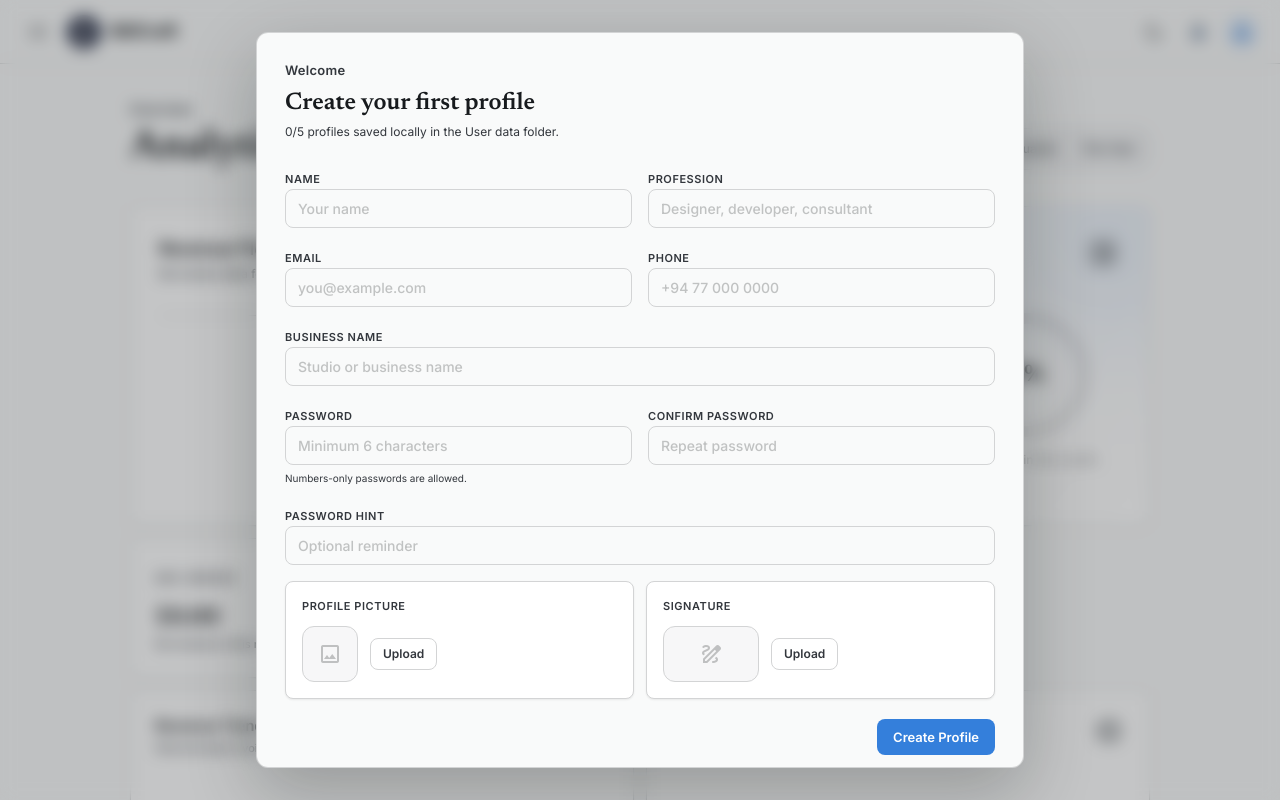
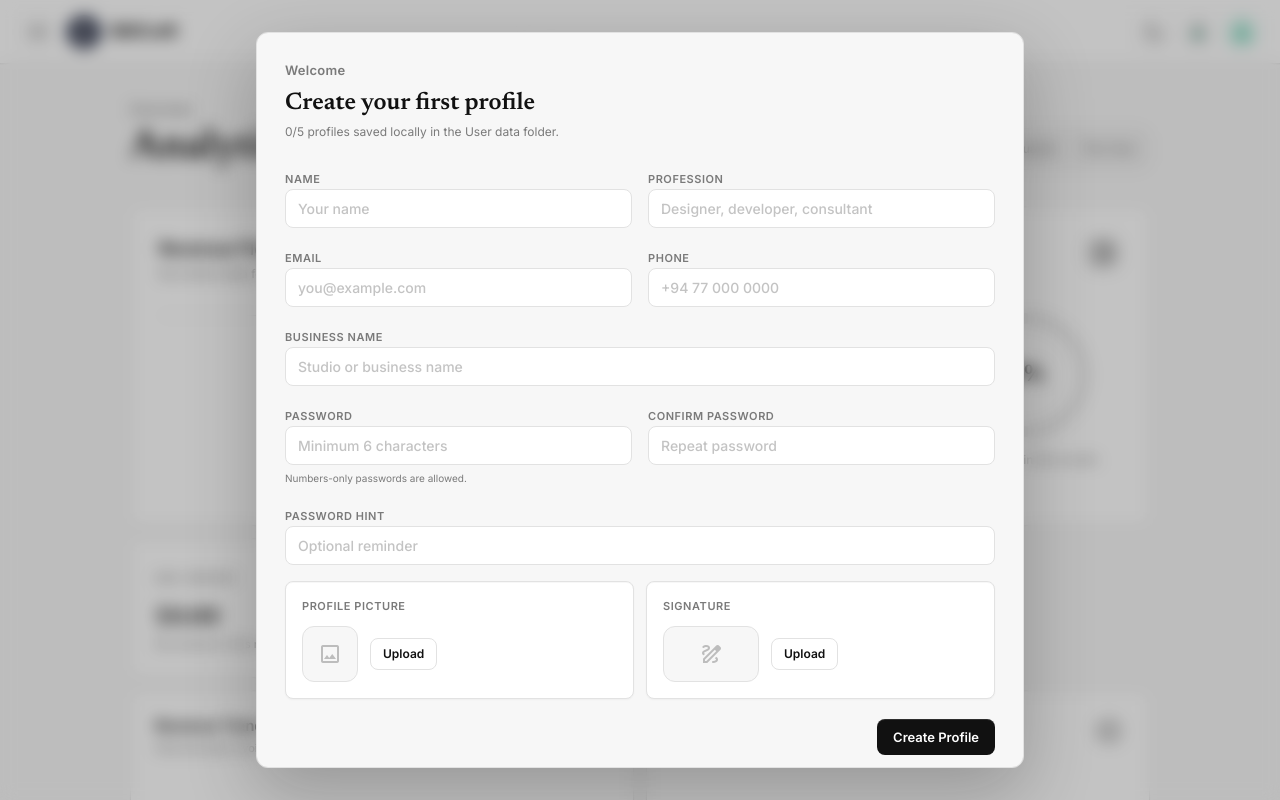
Before and after one commit to nipunyatawara-dev/Billcraft-invoice-manager, a Next.js app: page /analytics in a window 1280 px wide. Shown: the top 800 px of the page. Built offline with nearby package versions, Linux system fonts and the light colour scheme.

Commit message:
Added a new color palatte & some UI tweaks

```diff
--- a/package.json
+++ b/package.json
@@ -3,7 +3,7 @@
   "version": "0.1.0",
   "private": true,
   "scripts": {
-    "dev": "next dev",
+    "dev": "WATCHPACK_POLLING=true next dev",
     "build": "next build",
     "start": "next start",
     "lint": "eslint"
--- a/src/app/analytics/page.tsx
+++ b/src/app/analytics/page.tsx
@@ -54,51 +54,51 @@ const WIDGET_DEFINITION_MAP = new Map(WIDGET_DEFINITIONS.map((widget) => [widget
 const REVENUE_TREND_CONFIG = {
   paid: {
     label: "Paid",
-    colors: { light: ["#16a34a", "#22c55e"], dark: ["#22c55e", "#86efac"] },
+    colors: { light: ["var(--positive)"], dark: ["var(--positive)"] },
   },
   open: {
     label: "Open",
-    colors: { light: ["#2563eb", "#06b6d4"], dark: ["#60a5fa", "#22d3ee"] },
+    colors: { light: ["var(--chart-soft)", "var(--chart-strong)"], dark: ["var(--chart-soft)", "var(--chart-strong)"] },
   },
 } satisfies ChartConfig;
 
 const STATUS_MIX_CONFIG = {
   paid: {
     label: "Paid",
-    colors: { light: ["#16a34a"], dark: ["#22c55e"] },
+    colors: { light: ["var(--positive)"], dark: ["var(--positive)"] },
   },
   unpaid: {
     label: "Unpaid",
-    colors: { light: ["#64748b"], dark: ["#94a3b8"] },
+    colors: { light: ["var(--muted)"], dark: ["var(--muted)"] },
   },
   overdue: {
     label: "Overdue",
-    colors: { light: ["#dc2626"], dark: ["#f87171"] },
+    colors: { light: ["var(--negative)"], dark: ["var(--negative)"] },
   },
 } satisfies ChartConfig;
 
 const TOP_CLIENTS_CONFIG = {
   billed: {
     label: "Billed",
-    colors: { light: ["#2563eb", "#06b6d4"], dark: ["#60a5fa", "#22d3ee"] },
+    colors: { light: ["var(--chart-soft)", "var(--chart-strong)"], dark: ["var(--chart-soft)", "var(--chart-strong)"] },
   },
 } satisfies ChartConfig;
 
 const INVOICE_AGING_CONFIG = {
   amount: {
     label: "Open Amount",
-    colors: { light: ["#f59e0b", "#dc2626"], dark: ["#fbbf24", "#f87171"] },
+    colors: { light: ["var(--muted)", "var(--negative)"], dark: ["var(--muted)", "var(--negative)"] },
   },
 } satisfies ChartConfig;
 
 const COLLECTION_GAUGE_CONFIG = {
   paid: {
     label: "Paid",
-    colors: { light: ["#16a34a"], dark: ["#22c55e"] },
+    colors: { light: ["var(--positive)"], dark: ["var(--positive)"] },
   },
   open: {
     label: "Open",
-    colors: { light: ["#64748b"], dark: ["#94a3b8"] },
+    colors: { light: ["var(--muted)"], dark: ["var(--muted)"] },
   },
 } satisfies ChartConfig;
 
@@ -423,10 +423,7 @@ function PaidRatioWidget({
   paidRatio: number;
 }) {
   return (
-    <div className="surface-featured group relative flex min-h-[320px] flex-col justify-between overflow-hidden p-6 md:col-span-1 lg:col-span-1 lg:p-7">
-      <div className="pointer-events-none absolute inset-0 bg-gradient-to-br from-[var(--featured-text)]/[0.03] to-transparent" />
-      <div className="pointer-events-none absolute -right-16 -top-16 h-48 w-48 rounded-full bg-[var(--accent)]/10 blur-3xl transition-all duration-700 group-hover:bg-[var(--accent)]/15" />
-
+    <div className="surface-featured relative flex min-h-[320px] flex-col justify-between overflow-hidden p-6 md:col-span-1 lg:col-span-1 lg:p-7">
       <div className="relative z-10 mb-3 flex items-center justify-between">
         <p className="text-[13px] font-medium tracking-wide text-[var(--featured-text)]/50">Paid Ratio</p>
         <div className="flex size-9 items-center justify-center rounded-lg bg-[var(--featured-text)]/10">
--- a/src/app/globals.css
+++ b/src/app/globals.css
@@ -5,10 +5,14 @@
 @custom-variant dark (&:is(.dark *));
 
 @theme {
-  --color-palette-1: #f9fafa;
-  --color-palette-2: #d3d4d5;
-  --color-palette-3: #347fdb;
-  --color-palette-4: #171a1d;
+  --color-palette-1: #ffffff;
+  --color-palette-2: #f7f7f7;
+  --color-palette-3: #e2e2e2;
+  --color-palette-4: #111111;
+  --color-palette-5: #7a7a7a;
+  --color-palette-6: #a9d5ff;
+  --color-palette-7: #12b886;
+  --color-palette-8: #ff3b55;
 
   --font-sans: 'Inter', system-ui, -apple-system, BlinkMacSystemFont, 'Segoe UI', Roboto, sans-serif;
   --font-display: 'Newsreader', 'Georgia', 'Times New Roman', serif;
@@ -23,61 +27,82 @@
 @variant dark (&:where(.dark, .dark *));
 
 html {
-  --palette-1: #f9fafa;
-  --palette-2: #d3d4d5;
-  --palette-3: #347fdb;
-  --palette-4: #171a1d;
-  --palette-5: #236abf;
-  --background: var(--palette-1);
+  --palette-1: #ffffff;
+  --palette-2: #f7f7f7;
+  --palette-3: #e2e2e2;
+  --palette-4: #111111;
+  --palette-5: #7a7a7a;
+  --palette-6: #a9d5ff;
+  --palette-7: #12b886;
+  --palette-8: #ff3b55;
+  --background: var(--palette-2);
   --foreground: var(--palette-4);
-  --card: #ffffff;
-  --card-border: var(--palette-2);
-  --muted: #33373d;
-  --accent: var(--palette-3);
-  --accent-hover: var(--palette-5);
-  --action: var(--palette-3);
+  --card: var(--palette-1);
+  --card-border: var(--palette-3);
+  --muted: var(--palette-5);
+  --accent: var(--palette-7);
+  --accent-hover: var(--palette-4);
+  --action: var(--palette-4);
   --action-hover: var(--palette-5);
-  --action-text: #ffffff;
-  --positive: var(--palette-3);
+  --action-text: var(--palette-1);
+  --positive: var(--palette-7);
+  --negative: var(--palette-8);
   --featured: var(--card);
   --featured-text: var(--foreground);
   --featured-muted: var(--muted);
+  --chrome: var(--palette-1);
+  --chrome-border: var(--palette-3);
+  --sidebar-bg: var(--palette-1);
+  --field: var(--palette-1);
+  --chart-soft: var(--palette-6);
+  --chart-strong: var(--palette-6);
   --theme-wipe-x: 50vw;
   --theme-wipe-y: 50vh;
   --theme-wipe-radius: 0px;
 }
 
 html.dark {
-  --palette-1: #f9fafa;
-  --palette-2: #d3d4d5;
-  --palette-3: #347fdb;
-  --palette-4: #171a1d;
-  --palette-5: #236abf;
-  --background: var(--palette-4);
-  --foreground: var(--palette-1);
-  --card: #33373d;
-  --card-border: color-mix(in srgb, var(--palette-2) 34%, transparent);
-  --muted: color-mix(in srgb, var(--palette-2) 86%, transparent);
-  --accent: var(--palette-3);
+  --palette-1: #080808;
+  --palette-2: #111111;
+  --palette-3: #181818;
+  --palette-4: #2b2b2b;
+  --palette-5: #f5f5f5;
+  --palette-6: #9a9a9a;
+  --palette-7: #6b6b6b;
+  --palette-8: #00c48c;
+  --palette-9: #ff3b55;
+  --background: var(--palette-1);
+  --foreground: var(--palette-5);
+  --card: var(--palette-2);
+  --card-border: var(--palette-4);
+  --muted: var(--palette-6);
+  --accent: var(--palette-8);
   --accent-hover: var(--palette-5);
-  --action: var(--palette-3);
-  --action-hover: var(--palette-5);
-  --action-text: #ffffff;
-  --positive: var(--palette-3);
+  --action: var(--palette-5);
+  --action-hover: var(--palette-6);
+  --action-text: var(--palette-1);
+  --positive: var(--palette-8);
+  --negative: var(--palette-9);
   --featured: var(--card);
   --featured-text: var(--foreground);
   --featured-muted: var(--muted);
+  --chrome: var(--palette-2);
+  --chrome-border: var(--palette-4);
+  --sidebar-bg: var(--palette-2);
+  --field: var(--palette-3);
+  --chart-soft: var(--palette-7);
+  --chart-strong: var(--palette-5);
 }
 
 :root {
   --sileo-width: min(350px, calc(100vw - 2rem));
   --sileo-height: 40px;
-  --sileo-state-success: oklch(0.66 0.18 145);
-  --sileo-state-loading: oklch(0.62 0.05 260);
-  --sileo-state-error: oklch(0.62 0.23 25);
-  --sileo-state-warning: oklch(0.78 0.17 82);
-  --sileo-state-info: oklch(0.62 0.18 247);
-  --sileo-state-action: oklch(0.58 0.2 285);
+  --sileo-state-success: var(--positive);
+  --sileo-state-loading: var(--muted);
+  --sileo-state-error: var(--negative);
+  --sileo-state-warning: var(--accent);
+  --sileo-state-info: var(--chart-strong);
+  --sileo-state-action: var(--action);
   --badge-slide-dur: 260ms;
   --badge-pop-dur: 500ms;
   --badge-pop-close-dur: 180ms;
@@ -105,15 +130,15 @@ html.dark {
   --secondary-foreground: var(--foreground);
   --muted-foreground: var(--muted);
   --accent-foreground: var(--foreground);
-  --destructive: oklch(0.577 0.245 27.325);
+  --destructive: var(--negative);
   --border: var(--card-border);
   --input: var(--card-border);
   --ring: var(--accent);
   --chart-1: var(--accent);
-  --chart-2: color-mix(in srgb, var(--accent) 72%, #16a34a);
+  --chart-2: var(--positive);
   --chart-3: color-mix(in srgb, var(--foreground) 54%, transparent);
-  --chart-4: #d97706;
-  --chart-5: #dc2626;
+  --chart-4: var(--chart-soft);
+  --chart-5: var(--negative);
   --radius: var(--radius-default);
   --radius-sm: 0.375rem;
   --radius-md: 0.5rem;
@@ -298,6 +323,22 @@ html.dark {
     padding: 1.25rem;
   }
 
+  .app-shell {
+    min-height: 100vh;
+    background: var(--background);
+  }
+
+  .app-header {
+    border-color: var(--chrome-border, var(--card-border));
+    background: color-mix(in srgb, var(--chrome, var(--background)) 94%, transparent);
+    box-shadow: 0 1px 0 color-mix(in srgb, var(--foreground) 3%, transparent);
+  }
+
+  .app-sidebar {
+    border-color: var(--chrome-border, var(--card-border));
+    background: var(--sidebar-bg, var(--background));
+  }
+
   .page-heading {
     display: flex;
     align-items: flex-end;
@@ -319,7 +360,13 @@ html.dark {
     background: var(--card);
     border: 1px solid var(--card-border);
     border-radius: 0.5rem;
-    box-shadow: 0 1px 2px color-mix(in srgb, var(--palette-4) 8%, transparent);
+    box-shadow:
+      inset 0 1px 0 color-mix(in srgb, var(--foreground) 3%, transparent),
+      0 1px 2px color-mix(in srgb, var(--foreground) 4%, transparent);
+  }
+
+  .surface-featured {
+    background: var(--featured);
   }
 
   .skeleton-block {
@@ -368,6 +415,7 @@ html.dark {
   .btn-primary {
     background: var(--action);
     color: var(--action-text);
+    box-shadow: inset 0 1px 0 color-mix(in srgb, var(--action-text) 12%, transparent);
   }
 
   .btn-primary:hover {
@@ -376,7 +424,8 @@ html.dark {
 
   .btn-secondary {
     border: 1px solid var(--card-border);
-    color: var(--muted);
+    background: var(--card);
+    color: var(--foreground);
   }
 
   .btn-secondary:hover,
@@ -392,6 +441,8 @@ html.dark {
   .icon-button {
     width: 2.25rem;
     height: 2.25rem;
+    border: 1px solid var(--card-border);
+    background: var(--card);
     color: color-mix(in srgb, var(--foreground) 50%, transparent);
   }
 
@@ -458,7 +509,7 @@ html.dark {
     width: 100%;
     border: 1px solid var(--card-border);
     border-radius: 0.5rem;
-    background: transparent;
+    background: var(--field, var(--card));
     color: var(--foreground);
     font-size: 0.875rem;
     font-weight: 500;
@@ -480,7 +531,7 @@ html.dark {
     border: 1px solid var(--card-border);
     border-radius: 0.75rem;
     background: var(--background);
-    box-shadow: 0 24px 70px rgba(10, 16, 13, 0.24);
+    box-shadow: 0 24px 70px color-mix(in srgb, #080808 24%, transparent);
   }
 
   [data-sileo-viewport] {
--- a/src/app/page.tsx
+++ b/src/app/page.tsx
@@ -77,10 +77,7 @@ export default function Home() {
         <div className="grid grid-cols-1 md:grid-cols-2 lg:grid-cols-4 gap-3 mb-3">
 
           {/* Revenue — Featured Card (spans 2 cols, 2 rows) */}
-          <div className="md:col-span-2 md:row-span-2 surface-featured p-6 lg:p-8 flex flex-col justify-between relative overflow-hidden group min-h-[280px]">
-            <div className="absolute inset-0 bg-gradient-to-br from-[var(--featured-text)]/[0.04] to-transparent pointer-events-none" />
-            <div className="absolute -right-16 -bottom-16 w-48 h-48 rounded-full bg-[var(--featured-text)]/[0.04] blur-3xl pointer-events-none group-hover:bg-[var(--featured-text)]/[0.06] transition-all duration-700" />
-
+          <div className="md:col-span-2 md:row-span-2 surface-featured p-6 lg:p-8 flex flex-col justify-between relative overflow-hidden min-h-[280px]">
             <div className="relative z-10">
               <div className="flex items-center gap-2.5 mb-1">
                 <div className="size-7 rounded-lg bg-[var(--featured-text)]/10 flex items-center justify-center">
--- a/src/app/palette.css
+++ b/src/app/palette.css
@@ -1,46 +1,67 @@
 html,
 html[data-light-palette="palette-6"] {
-  --palette-1: #f9fafa;
-  --palette-2: #d3d4d5;
-  --palette-3: #347fdb;
-  --palette-4: #171a1d;
-  --palette-5: #236abf;
-  --background: var(--palette-1);
+  --palette-1: #ffffff;
+  --palette-2: #f7f7f7;
+  --palette-3: #e2e2e2;
+  --palette-4: #111111;
+  --palette-5: #7a7a7a;
+  --palette-6: #a9d5ff;
+  --palette-7: #12b886;
+  --palette-8: #ff3b55;
+  --background: var(--palette-2);
   --foreground: var(--palette-4);
-  --card: #ffffff;
-  --card-border: var(--palette-2);
-  --muted: #33373d;
-  --accent: var(--palette-3);
-  --accent-hover: var(--palette-5);
-  --action: var(--palette-3);
+  --card: var(--palette-1);
+  --card-border: var(--palette-3);
+  --muted: var(--palette-5);
+  --accent: var(--palette-7);
+  --accent-hover: var(--palette-4);
+  --action: var(--palette-4);
   --action-hover: var(--palette-5);
-  --action-text: #ffffff;
-  --positive: var(--palette-3);
+  --action-text: var(--palette-1);
+  --positive: var(--palette-7);
+  --negative: var(--palette-8);
   --featured: var(--card);
   --featured-text: var(--foreground);
   --featured-muted: var(--muted);
+  --chrome: var(--palette-1);
+  --chrome-border: var(--palette-3);
+  --sidebar-bg: var(--palette-1);
+  --field: var(--palette-1);
+  --chart-soft: var(--palette-6);
+  --chart-strong: var(--palette-6);
 }
 
 html[data-light-palette="palette-7"] {
-  --palette-1: #f9fafa;
-  --palette-2: #d3d4d5;
-  --palette-3: #347fdb;
-  --palette-4: #171a1d;
-  --palette-5: #236abf;
-  --background: var(--palette-4);
-  --foreground: var(--palette-1);
-  --card: #33373d;
-  --card-border: color-mix(in srgb, var(--palette-2) 34%, transparent);
-  --muted: color-mix(in srgb, var(--palette-2) 86%, transparent);
-  --accent: var(--palette-3);
+  --palette-1: #080808;
+  --palette-2: #111111;
+  --palette-3: #181818;
+  --palette-4: #2b2b2b;
+  --palette-5: #f5f5f5;
+  --palette-6: #9a9a9a;
+  --palette-7: #6b6b6b;
+  --palette-8: #00c48c;
+  --palette-9: #ff3b55;
+  --background: var(--palette-1);
+  --foreground: var(--palette-5);
+  --card: var(--palette-2);
+  --card-border: var(--palette-4);
+  --muted: var(--palette-6);
+  --accent: var(--palette-8);
   --accent-hover: var(--palette-5);
-  --action: var(--palette-3);
-  --action-hover: var(--palette-5);
-  --action-text: #ffffff;
-  --positive: var(--palette-3);
+  --action: var(--palette-5);
+  --action-hover: var(--palette-6);
+  --action-text: var(--palette-1);
+  --positive: var(--palette-8);
+  --negative: var(--palette-9);
   --featured: var(--card);
   --featured-text: var(--foreground);
   --featured-muted: var(--muted);
+  --chrome: var(--palette-2);
+  --chrome-border: var(--palette-4);
+  --sidebar-bg: var(--palette-2);
+  --field: var(--palette-3);
+  --chart-soft: var(--palette-7);
+  --chart-strong: var(--palette-5);
 }
 
 html[data-light-palette="palette-1"] {
@@ -170,48 +191,69 @@ html.dark[data-dark-palette="palette-1"] {
 }
 
 html.dark,
-html.dark[data-dark-palette="palette-6"] {
-  --palette-1: #f9fafa;
-  --palette-2: #d3d4d5;
-  --palette-3: #347fdb;
-  --palette-4: #171a1d;
-  --palette-5: #236abf;
-  --background: var(--palette-4);
-  --foreground: var(--palette-1);
-  --card: #33373d;
-  --card-border: color-mix(in srgb, var(--palette-2) 34%, transparent);
-  --muted: color-mix(in srgb, var(--palette-2) 86%, transparent);
-  --accent: var(--palette-3);
-  --accent-hover: color-mix(in srgb, var(--palette-3) 84%, var(--palette-1));
-  --action: var(--palette-3);
-  --action-hover: var(--palette-5);
-  --action-text: #ffffff;
-  --positive: var(--palette-3);
+html.dark[data-dark-palette="palette-7"] {
+  --palette-1: #080808;
+  --palette-2: #111111;
+  --palette-3: #181818;
+  --palette-4: #2b2b2b;
+  --palette-5: #f5f5f5;
+  --palette-6: #9a9a9a;
+  --palette-7: #6b6b6b;
+  --palette-8: #00c48c;
+  --palette-9: #ff3b55;
+  --background: var(--palette-1);
+  --foreground: var(--palette-5);
+  --card: var(--palette-2);
+  --card-border: var(--palette-4);
+  --muted: var(--palette-6);
+  --accent: var(--palette-8);
+  --accent-hover: var(--palette-5);
+  --action: var(--palette-5);
+  --action-hover: var(--palette-6);
+  --action-text: var(--palette-1);
+  --positive: var(--palette-8);
+  --negative: var(--palette-9);
   --featured: var(--card);
   --featured-text: var(--foreground);
   --featured-muted: var(--muted);
+  --chrome: var(--palette-2);
+  --chrome-border: var(--palette-4);
+  --sidebar-bg: var(--palette-2);
+  --field: var(--palette-3);
+  --chart-soft: var(--palette-7);
+  --chart-strong: var(--palette-5);
 }
 
-html.dark[data-dark-palette="palette-7"] {
-  --palette-1: #f9fafa;
-  --palette-2: #d3d4d5;
-  --palette-3: #347fdb;
-  --palette-4: #171a1d;
-  --palette-5: #236abf;
-  --background: var(--palette-4);
-  --foreground: var(--palette-1);
-  --card: #33373d;
-  --card-border: color-mix(in srgb, var(--palette-2) 34%, transparent);
-  --muted: color-mix(in srgb, var(--palette-2) 86%, transparent);
-  --accent: var(--palette-3);
-  --accent-hover: var(--palette-5);
-  --action: var(--palette-3);
+html.dark[data-dark-palette="palette-6"] {
+  --palette-1: #ffffff;
+  --palette-2: #f7f7f7;
+  --palette-3: #e2e2e2;
+  --palette-4: #111111;
+  --palette-5: #7a7a7a;
+  --palette-6: #a9d5ff;
+  --palette-7: #12b886;
+  --palette-8: #ff3b55;
+  --background: var(--palette-2);
+  --foreground: var(--palette-4);
+  --card: var(--palette-1);
+  --card-border: var(--palette-3);
+  --muted: var(--palette-5);
+  --accent: var(--palette-7);
+  --accent-hover: var(--palette-4);
+  --action: var(--palette-4);
   --action-hover: var(--palette-5);
-  --action-text: #ffffff;
-  --positive: var(--palette-3);
+  --action-text: var(--palette-1);
+  --positive: var(--palette-7);
+  --negative: var(--palette-8);
   --featured: var(--card);
   --featured-text: var(--foreground);
   --featured-muted: var(--muted);
+  --chrome: var(--palette-1);
+  --chrome-border: var(--palette-3);
+  --sidebar-bg: var(--palette-1);
+  --field: var(--palette-1);
+  --chart-soft: var(--palette-6);
+  --chart-strong: var(--palette-6);
 }
 
 html.dark[data-dark-palette="palette-2"] {
--- a/src/app/settings/page.tsx
+++ b/src/app/settings/page.tsx
@@ -580,7 +580,6 @@ export default function Settings() {
             {activeTab === "profile" && (
               <>
                 <div className="surface-featured p-6 sm:p-7 relative overflow-hidden">
-                  <div className="absolute -right-12 -bottom-12 w-40 h-40 rounded-full bg-[var(--accent)]/10 blur-3xl pointer-events-none" />
                   <div className="flex flex-col sm:flex-row items-start sm:items-center gap-5 relative z-10">
                     <div className="size-16 rounded-lg bg-[var(--featured-text)]/10 border border-[var(--featured-text)]/10 flex items-center justify-center shrink-0 overflow-hidden relative group">
                       {profileForm.profilePic ? (
@@ -713,7 +712,6 @@ export default function Settings() {
             {activeTab === "appearance" && (
               <>
                 <div className="surface-featured p-6 sm:p-7 relative overflow-hidden">
-                  <div className="absolute -right-12 -bottom-12 w-40 h-40 rounded-full bg-[var(--accent)]/10 blur-3xl pointer-events-none" />
                   <div className="relative z-10 max-w-xl">
                     <p className="text-[11px] font-semibold text-[var(--featured-text)]/40 tracking-wider uppercase mb-2.5">Theme Palettes</p>
                     <h2 className="text-2xl font-semibold text-[var(--featured-text)] font-display mb-1">Choose palettes for each mode</h2>
@@ -892,7 +890,6 @@ export default function Settings() {
             {activeTab === "data" && (
               <>
                 <div className="surface-featured p-6 sm:p-7 relative overflow-hidden">
-                  <div className="absolute -right-12 -bottom-12 w-40 h-40 rounded-full bg-[var(--accent)]/10 blur-3xl pointer-events-none" />
                   <div className="relative z-10 max-w-xl">
                     <p className="text-[11px] font-semibold text-[var(--featured-text)]/40 tracking-wider uppercase mb-2.5">Your Data</p>
                     <h2 className="text-2xl font-semibold text-[var(--featured-text)] font-display mb-1">Download your BillCraft data</h2>
--- a/src/components/dashboard-layout.tsx
+++ b/src/components/dashboard-layout.tsx
@@ -326,9 +326,9 @@ export function DashboardLayout({ children }: { children: React.ReactNode }) {
   const canLogoutActiveProfile = Boolean(activeProfile?.hasPassword && !isProfileLocked);
 
   return (
-    <div className="flex flex-col min-h-screen">
+    <div className="app-shell flex flex-col min-h-screen">
       {/* Header */}
-      <header className="flex h-16 shrink-0 items-center justify-between border-b border-[var(--card-border)] bg-[var(--background)]/92 px-4 backdrop-blur-xl sm:px-5 sticky top-0 z-50">
+      <header className="app-header flex h-16 shrink-0 items-center justify-between border-b px-4 backdrop-blur-xl sm:px-5 sticky top-0 z-50">
         <div className="flex items-center gap-2">
           <button
             onClick={() => setIsSidebarOpen(!isSidebarOpen)}
@@ -396,7 +396,7 @@ export function DashboardLayout({ children }: { children: React.ReactNode }) {
 
         {/* Sidebar */}
         <aside
-          className={`bg-[var(--background)] flex flex-col fixed lg:sticky top-16 h-[calc(100vh-64px)] z-40 shrink-0 left-0 transition-all duration-300 ease-in-out overflow-hidden border-[var(--card-border)] ${
+          className={`app-sidebar flex flex-col fixed lg:sticky top-16 h-[calc(100vh-64px)] z-40 shrink-0 left-0 transition-all duration-300 ease-in-out overflow-hidden border-[var(--card-border)] ${
             isSidebarOpen ? "w-[240px] translate-x-0 border-r" : "w-[240px] lg:w-0 -translate-x-full lg:translate-x-0 border-r-0"
           }`}
         >
```
Also changed, not shown: src/hooks/use-mode-palettes.ts (+5 -5 lines), src/hooks/use-user-data.tsx (+14 -4 lines).
